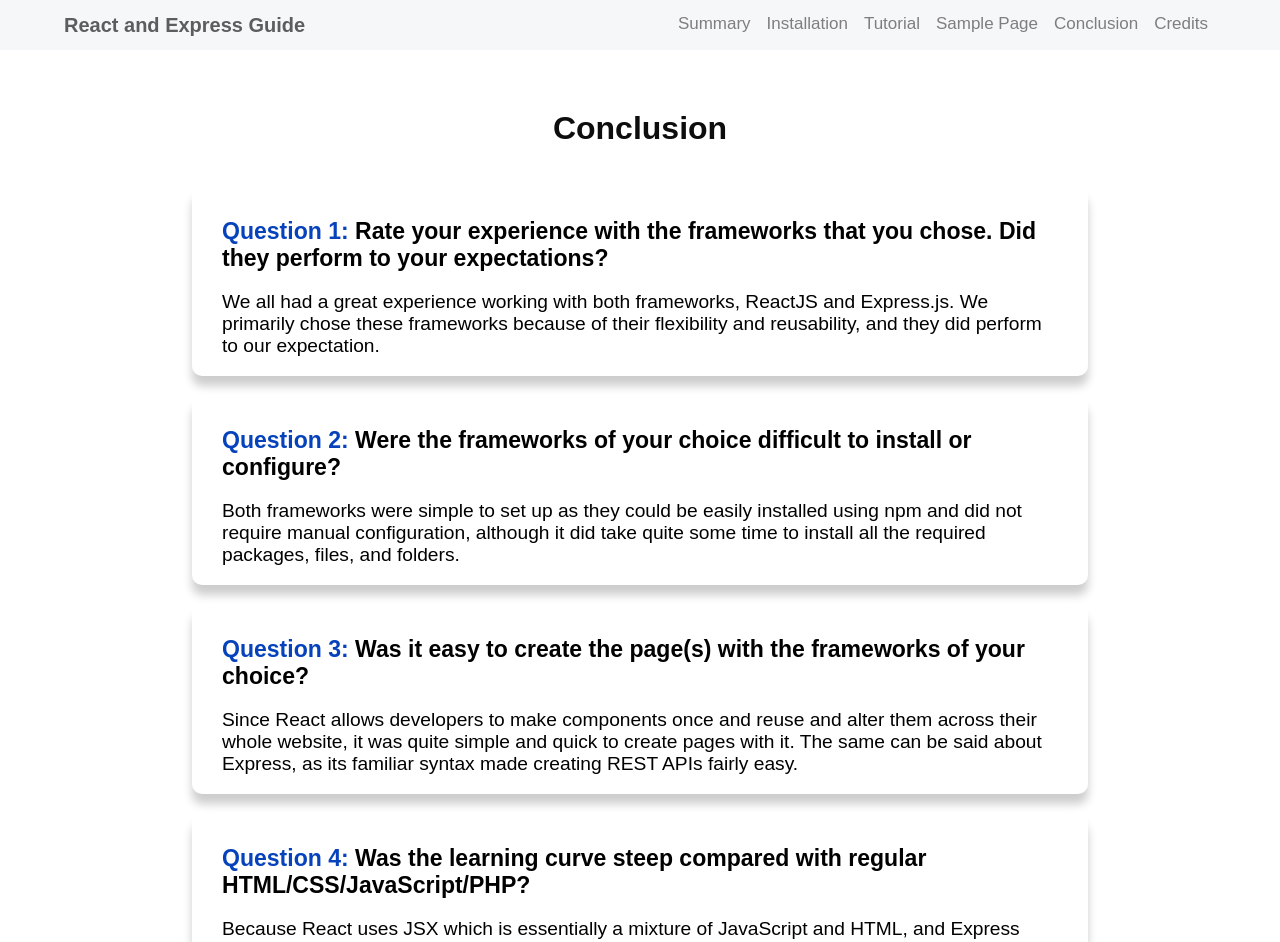
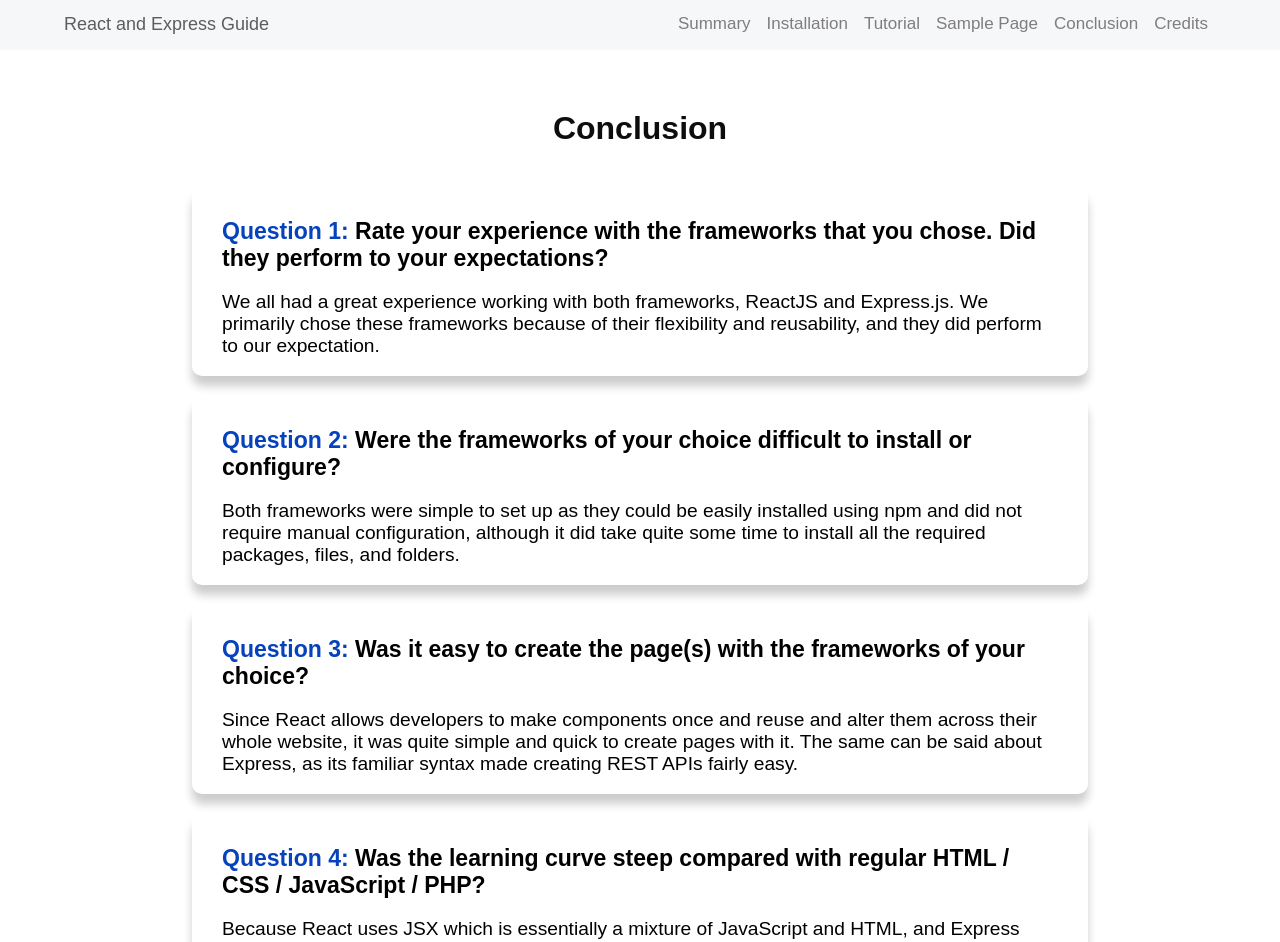
Before and after one commit to Ghazalmir/React-and-Express-Guide, a React (Create React App) app: page /conslusion in a window 1280 px wide. Shown: the top 942 px of the page. Built offline with nearby package versions, Linux system fonts and the light colour scheme.

Commit message:
Minor Styling Changes

```diff
--- a/src/components/footer/footer.js
+++ b/src/components/footer/footer.js
@@ -15,7 +15,7 @@
       <Link to="/demo" className={styles.Link}>Sample Page</Link>
       <Link to="/conslusion" className={styles.Link}>Conclusion</Link>
       <Link to="/credits" className={styles.Link}>Credits</Link>
-      <Link to="#" className={styles.Link}>View Project on Github</Link>
+      <a href="https://github.com/Ghazalmir/React-and-Express-Guide" className={styles.Link}>View Project on Github</a>
 
     </div>
     </div>
--- a/src/components/navbar/navbar.module.css
+++ b/src/components/navbar/navbar.module.css
@@ -12,11 +12,11 @@
 
 .logo {
   display: inline-block;
-  font-size: 20px;
   color: rgb(93, 93, 94);
+  font-size: 18px;
   padding: 14px 5vw;
   text-align: center;
-  font-weight: bold;
+  font-weight:400;
 }
 
 .Btn {
@@ -48,7 +48,7 @@
   display: none;
 }
 
-@media (max-width: 728px) {
+@media (max-width: 882px) {
   .Btn {
     display: inline-block;
     position: absolute;
@@ -99,3 +99,12 @@
   }
 
 }
+
+@media (max-width: 300px) {
+  .logo {
+
+    font-size: 16px;
+    padding-top: 17px;
+    font-weight:300;
+  }
+}
--- a/src/pages/page03/tutorial-styles.module.css
+++ b/src/pages/page03/tutorial-styles.module.css
@@ -114,6 +114,7 @@
 	margin: 0;
 	font-size: 2.4rem;
 	font-family: "Roboto", sans-serif;
+	text-transform: capitalize;
 }
 
 .textContainer > section > * {
--- a/src/pages/page05/page5.js
+++ b/src/pages/page05/page5.js
@@ -1,37 +1,9 @@
 import QCard from './Qcard';
 import styles from './page5.module.css'
 import Footer from '../../components/footer/footer';
+import { questions } from './questions';
 
 function Page5(){
-  const questions = [
-    {
-      num: 1,
-      question: "Rate your experience with the frameworks that you chose. Did they perform to your expectations?",
-      answer: "We all had a great experience working with both frameworks, ReactJS and Express.js. We primarily chose these frameworks because of their flexibility and reusability, and they did perform to our expectation. ",
-    },
-    {
-      num: 2,
-      question: "Were the frameworks of your choice difficult to install or configure?",
-      answer: "Both frameworks were simple to set up as they could be easily installed using npm and did not require manual configuration, although it did take quite some time to install all the required packages, files, and folders.",
-    },
-    {
-      num: 3,
-      question: "Was it easy to create the page(s) with the frameworks of your choice?",
-      answer: "Since React allows developers to make components once and reuse and alter them across their whole website, it was quite simple and quick to create pages with it. The same can be said about Express, as its familiar syntax made creating REST APIs fairly easy. ",
-    },
-    {
-      num: 4,
-      question: "Was the learning curve steep compared with regular HTML/CSS/JavaScript/PHP?",
-      answer: "Because React uses JSX which is essentially a mixture of JavaScript and HTML, and Express uses JavaScript, the learning curve was less steep for group members that had prior experience with JavaScript, but steeper for those who did not. ",
-    },
-    {
-      num: 5,
-      question: "Would you have done things differently in retrospect? Did you regret your choice of frameworks?",
-      answer: "We were satisfied with our choice of frameworks for the most part, as we had researched and thought about them ahead of time and were aware of their strengths and weaknesses. However, one member regretted using modular CSS for styling, and stated that they would have preferred to use other styling methods, such as React’s styled components, but they were also overall very satisfied with our choice of frameworks. ",
-    },
-
-  ];
-
   return(
     <div>
       <div className={styles.main}>
--- a/src/pages/page05/page5.module.css
+++ b/src/pages/page05/page5.module.css
@@ -8,6 +8,7 @@
   animation: fadeInAnimationCard ease-out 1s;
   animation-iteration-count: 1;
   animation-fill-mode: forwards;
+  padding-bottom: 30px;
 }
 
 @keyframes fadeInAnimationCard {
--- /dev/null
+++ b/src/pages/page05/questions.js
@@ -0,0 +1,30 @@
+const questions = [
+  {
+    num: 1,
+    question: "Rate your experience with the frameworks that you chose. Did they perform to your expectations?",
+    answer: "We all had a great experience working with both frameworks, ReactJS and Express.js. We primarily chose these frameworks because of their flexibility and reusability, and they did perform to our expectation. ",
+  },
+  {
+    num: 2,
+    question: "Were the frameworks of your choice difficult to install or configure?",
+    answer: "Both frameworks were simple to set up as they could be easily installed using npm and did not require manual configuration, although it did take quite some time to install all the required packages, files, and folders.",
+  },
+  {
+    num: 3,
+    question: "Was it easy to create the page(s) with the frameworks of your choice?",
+    answer: "Since React allows developers to make components once and reuse and alter them across their whole website, it was quite simple and quick to create pages with it. The same can be said about Express, as its familiar syntax made creating REST APIs fairly easy. ",
+  },
+  {
+    num: 4,
+    question: "Was the learning curve steep compared with regular HTML / CSS / JavaScript / PHP?",
+    answer: "Because React uses JSX which is essentially a mixture of JavaScript and HTML, and Express uses JavaScript, the learning curve was less steep for group members that had prior experience with JavaScript, but steeper for those who did not. ",
+  },
+  {
+    num: 5,
+    question: "Would you have done things differently in retrospect? Did you regret your choice of frameworks?",
+    answer: "We were satisfied with our choice of frameworks for the most part, as we had researched and thought about them ahead of time and were aware of their strengths and weaknesses. However, one member regretted using modular CSS for styling, and stated that they would have preferred to use other styling methods, such as React’s styled components, but they were also overall very satisfied with our choice of frameworks. ",
+  },
+
+];
+
+export { questions };
--- a/src/pages/page06/card.module.css
+++ b/src/pages/page06/card.module.css
@@ -89,6 +89,7 @@
 
 .res li {
   margin-bottom: 10px;
+  line-height: 1.5rem;
 }
 
 .secondCard .img{
@@ -99,7 +100,7 @@
   order: 1;
 }
 
-@media only screen and (max-width: 768px) {
+@media only screen and (max-width: 850px) {
   .card{
     flex-direction: column;
     justify-content: center;
```
